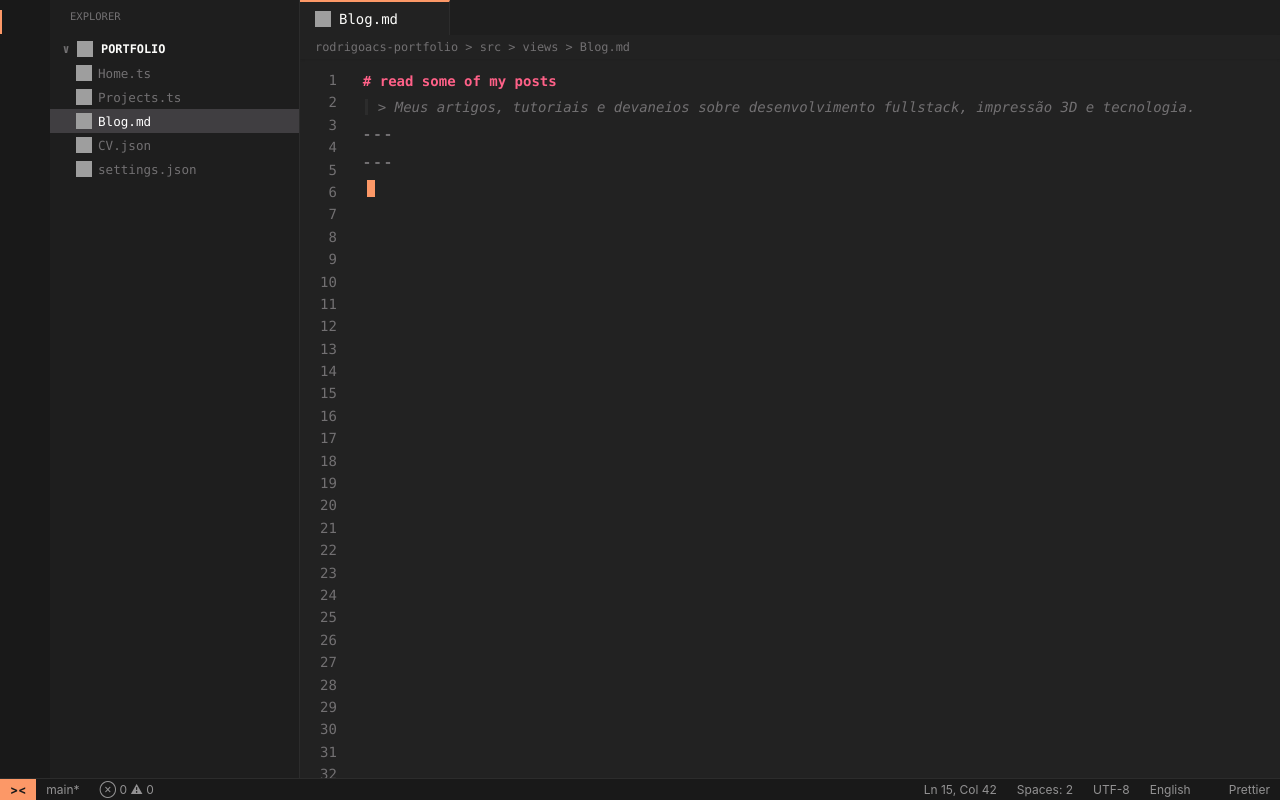
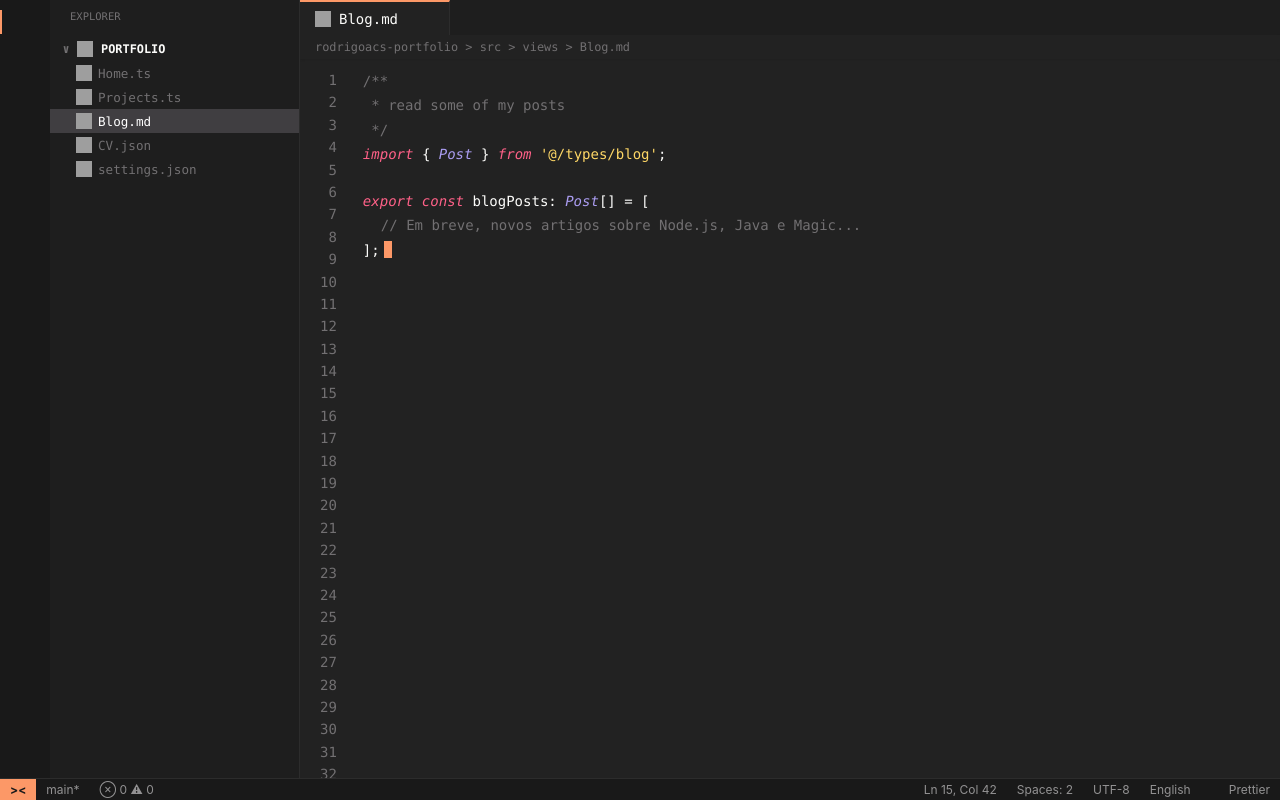
Before and after one commit to rodrigoacs/rodrigoacs.com, a Vue app: page /blog in a window 1280 px wide. Built offline with nearby package versions, Linux system fonts and the light colour scheme; grey boxes are pictures that could not be loaded; some icons are missing.

Commit message:
feat: ajustes pré deploy

```diff
--- a/index.html
+++ b/index.html
@@ -1,6 +1,7 @@
 <!doctype html>
 <html lang="en">
   <head>
+    <title>Rodrigo Soares | Software Developer</title>
     <meta charset="UTF-8" />
     <meta name="viewport" content="width=device-width, initial-scale=1.0" />
     <meta property="og:title" content="rodrigoacs.com" />
--- a/src/views/Blog.vue
+++ b/src/views/Blog.vue
@@ -1,46 +1,49 @@
 <template>
   <div class="vscode-code-block">
-    <div class="code-line"><span class="md-heading"># {{ $t("blog.title") }}</span></div>
-    <div class="code-line"></div>
-    <div class="code-line"><span class="md-quote">> Meus artigos, tutoriais e devaneios sobre desenvolvimento fullstack,
-        impressão 3D e tecnologia.</span></div>
-    <div class="code-line"></div>
-    <div class="code-line"><span class="md-hr">---</span></div>
-    <div class="code-line"></div>
+    <div class="code-line"><span class="comment">/**</span></div>
+    <div class="code-line"><span class="comment"> * {{ t("blog.title") }}</span></div>
+    <div class="code-line"><span class="comment"> */</span></div>
 
-    <!-- <div class="code-line">
-      <span class="md-heading">## </span><a
-        href="#"
-        class="md-link"
-      >[to-do]</a><span class="md-url">(to-do)</span>
+    <div class="code-line">
+      <span class="keyword">import</span> <span class="text">{</span> <span class="type">Post</span> <span
+        class="text">}</span> <span class="keyword">from</span> <span class="string">'@/types/blog'</span><span
+        class="text"
+      >;</span>
     </div>
+    <br />
+
     <div class="code-line">
-      <span class="md-bold">**00 Out 0000**</span> <span class="text">|</span> <span class="md-italic">*Backend,
-        Node.js, Architecture*</span>
+      <span class="keyword">export const</span> <span class="var">blogPosts</span><span class="text">: </span><span
+        class="type"
+      >Post</span><span class="text">[] = [</span>
     </div>
-    <div class="code-line">
-      <span class="text">...</span>
-    </div> -->
-    <div class="code-line"></div>
-    <div class="code-line"><span class="md-hr">---</span></div>
-    <div class="code-line"></div>
-    <div class="code-line"><span class="cursor"></span></div>
+
+    <div class="code-line pl-1"><span class="comment">// Em breve, novos artigos sobre Node.js, Java e Magic...</span>
+    </div>
+    <div class="code-line"><span class="text">];</span><span class="cursor"></span></div>
   </div>
 </template>
+
+<script setup>
+import { useI18n } from 'vue-i18n'
+const { t } = useI18n()
+</script>
 
 <style scoped>
 .vscode-code-block {
   font-size: var(--editor-font-size, 14px);
 }
 
-/* Destaque da Linha Ativa */
+.pl-1 {
+  padding-left: 2rem !important;
+}
+
 .code-line {
   margin-bottom: 0;
   white-space: pre-wrap;
   padding: 0 10px;
   border: 1px solid transparent;
   transition: background-color 0.1s;
-  line-height: 1.6;
 }
 
 .code-line:hover {
@@ -48,55 +51,28 @@
   border: 1px solid rgba(255, 255, 255, 0.1);
 }
 
-/* Destaque de Sintaxe - Markdown Monokai */
-.md-heading {
+.keyword {
   color: var(--syntax-keyword);
-  font-weight: bold;
-}
-
-/* Rosa */
-.md-quote {
-  color: var(--syntax-comment);
-  font-style: italic;
-  border-left: 3px solid var(--vscode-border);
-  padding-left: 10px;
-  margin-left: 2px;
-}
-
-/* Cinza com borda lateral */
-.md-hr {
-  color: var(--vscode-text-muted);
-  letter-spacing: 2px;
-  font-weight: bold;
-}
-
-.md-link {
-  color: var(--syntax-property);
-  text-decoration: none;
-  transition: color 0.2s;
-}
-
-/* Ciano */
-.md-link:hover {
-  text-decoration: underline;
-  color: var(--theme-accent);
-}
-
-.md-url {
-  color: var(--vscode-text-muted);
-}
-
-.md-bold {
-  color: var(--syntax-var);
-  font-weight: bold;
-}
-
-.md-italic {
-  color: var(--syntax-string);
   font-style: italic;
 }
 
-/* Amarelo/Laranja */
+.type {
+  color: var(--syntax-class);
+  font-style: italic;
+}
+
+.var {
+  color: var(--syntax-var);
+}
+
+.string {
+  color: var(--syntax-string);
+}
+
+.comment {
+  color: var(--syntax-comment);
+}
+
 .text {
   color: var(--vscode-text);
 }
--- a/src/views/CV.vue
+++ b/src/views/CV.vue
@@ -89,7 +89,6 @@
     <div class="code-line pl-1">
       <span class="property">"skills"</span><span class="text">: {</span>
     </div>
-
     <div class="code-line pl-2"><span class="property">"languages"</span><span class="text">: </span><span
         class="string"
       >"{{ t('cv.skills.lang') }}"</span><span class="text">,</span></div>
@@ -114,11 +113,11 @@
       >function</span><span class="text">() {</span></div>
     <div class="code-line pl-3"><span class="comment">// {{ t('cv.download_comment') }}</span></div>
     <div class="code-line pl-3"><span class="text">window.open(</span><a
-        href="https://librishelf.com/download/cv_RodrigoSoares.pdf"
+        href="soon"
         target="_blank"
         download
         class="string download-link"
-      >"https://librishelf.com/download/cv_RodrigoSoares.pdf"</a><span class="text">);</span>
+      >"soon"</a><span class="text">);</span>
     </div>
     <div class="code-line pl-2"><span class="text">}</span></div>
     <div class="code-line pl-1"><span class="text">}</span></div>
@@ -128,7 +127,6 @@
 </template>
 
 <script setup>
-// <-- ESTE BLOCO FALTAVA NO SEU FICHEIRO CV.VUE! É O QUE LIGA A TRADUÇÃO À PÁGINA -->
 import { useI18n } from 'vue-i18n'
 const { t, tm } = useI18n()
 </script>
--- a/src/views/Projects.vue
+++ b/src/views/Projects.vue
@@ -1,9 +1,8 @@
 <template>
   <div class="vscode-code-block">
     <div class="code-line"><span class="comment">/**</span></div>
-    <div class="code-line"><span class="comment"> * Catálogo de projetos pessoais e em desenvolvimento.</span></div>
-    <div class="code-line"><span class="comment"> * Dados carregados dinamicamente via src/data/projects.json</span>
-    </div>
+    <div class="code-line"><span class="comment"> * {{ t('projects.comment') }}</span></div>
+    <div class="code-line"><span class="comment"> * {{ t('projects.dynamic_data') }}</span></div>
     <div class="code-line"><span class="comment"> */</span></div>
 
     <div class="code-line">
@@ -29,13 +28,13 @@
         <span
           class="codelens"
           @click="openPreview(project.name, project.previewUrl)"
-        >▶ Preview Project</span>
+        >▶ {{ t('projects.preview') }}</span>
         <span class="codelens-separator">|</span>
         <a
           :href="project.repoUrl"
           target="_blank"
           class="codelens"
-        >🔗 Repository</a>
+        >🔗 {{ t('projects.repo') }}</a>
       </div>
 
       <div class="code-line pl-1"><span class="text">{</span></div>
@@ -82,9 +81,11 @@
 <script setup>
 import { usePreview } from '@/composables/usePreview'
 import projectsData from '@/data/projects.json'
+import { useI18n } from 'vue-i18n' // <-- Importando o i18n
 
 const { openPreview } = usePreview()
 const projects = projectsData
+const { t } = useI18n() // <-- Extraindo o tradutor
 </script>
 
 <style scoped>
```
Also changed, not shown: src/locales/en.js (+13 -9 lines), src/locales/pt.js (+10 -6 lines). Lines whose indentation alone changed are shown as unchanged.
